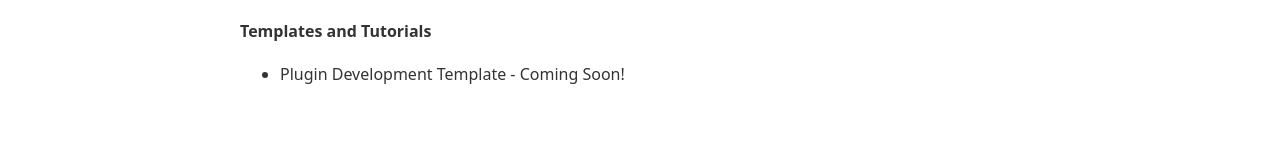
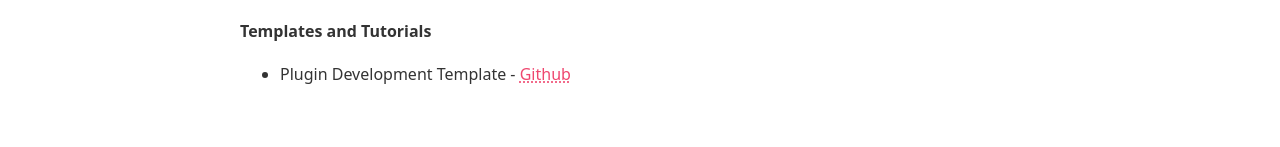
Before and after one commit to vixdigital/draftail-plugins, a website: page index.html in a window 1280 px wide. Shown: the part 823-970 px from the top of the page. Drawn offline with Linux system fonts and the light colour scheme.

Commit message:
Added the plugin template link to the github pages index

```diff
--- a/index.html
+++ b/index.html
@@ -59,8 +59,7 @@
                 <h4>Templates and Tutorials</h4>
                 <ul>
                     <li>
-                        Plugin Development Template - Coming Soon!
-                        <!-- Plugin Development Template - <a href="https://github.com/vixdigital/wagtail-plugin-base">Github</a>  -->
+                        Plugin Development Template - <a href="https://github.com/vixdigital/wagtail-plugin-base">Github</a>
                     </li>
                 </ul>
             </div>
```
